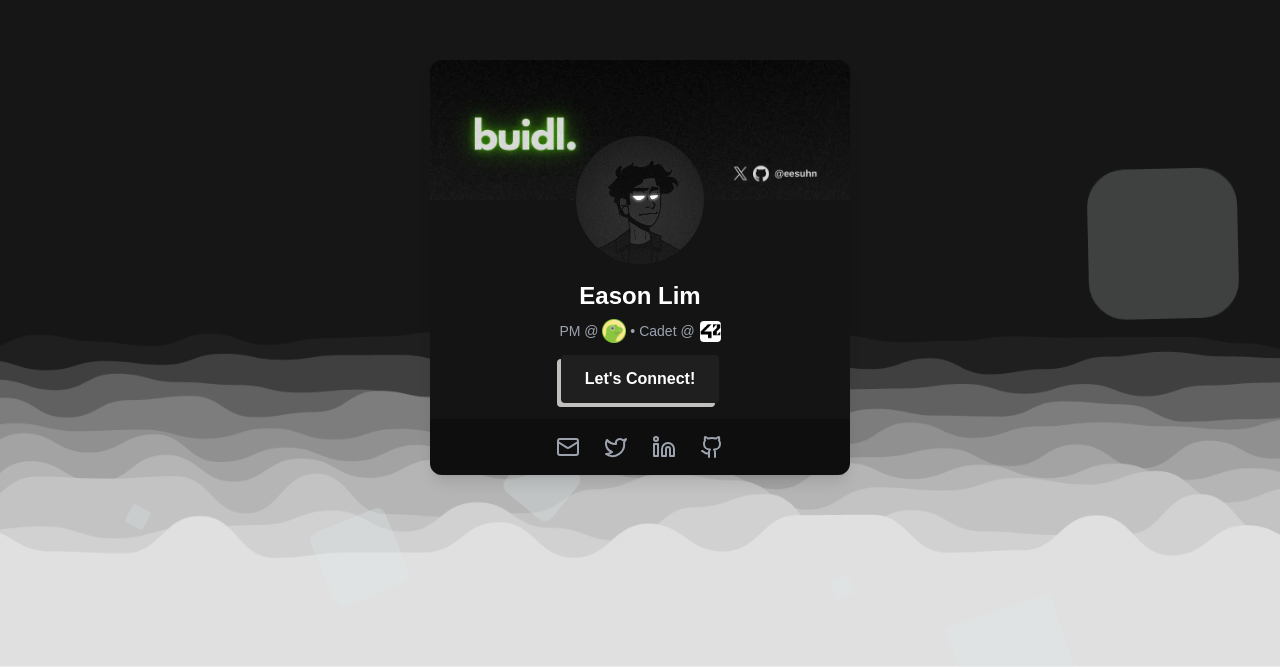
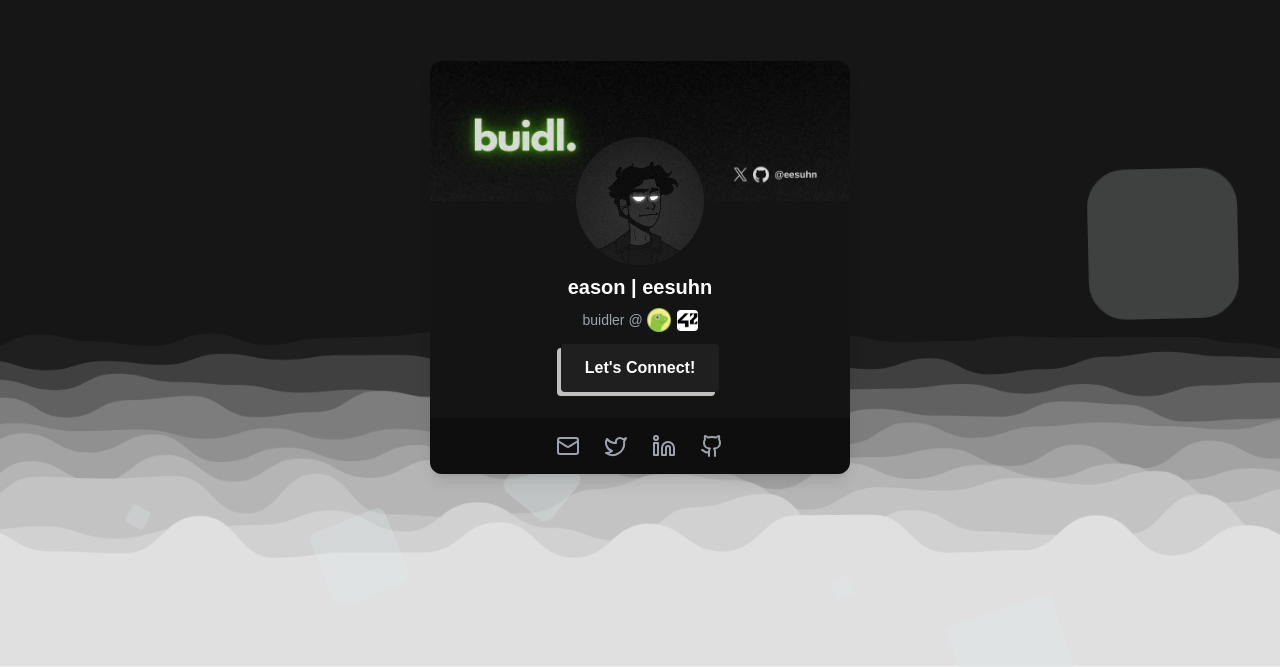
Before and after one commit to eesuhn/eesuhn, a Next.js app in the folder next-profile/: page / in a window 1280 px wide. Shown: the part 133-800 px from the top of the page. Built offline with nearby package versions, Linux system fonts and the light colour scheme.

Commit message:
Fixed margin

```diff
--- a/next-profile/src/components/ProfileCard.tsx
+++ b/next-profile/src/components/ProfileCard.tsx
@@ -59,10 +59,10 @@ const ProfileCard = () => {
               />
             </div>
           </div>
-          <div className="mt-16 px-6 py-4 text-center">
-            <h2 className="mb-0 text-2xl font-bold text-white">Eason Lim</h2>
+          <div className="mt-14 px-6 py-4 text-center">
+            <h2 className="mb-0 text-xl font-bold text-white">eason | eesuhn</h2>
             <span className="text-sm text-gray-400">
-              PM @{' '}
+              buidler @ {' '}{' '}
               <a
                 href="https://www.coingecko.com/"
                 target="_blank"
@@ -77,13 +77,11 @@ const ProfileCard = () => {
                   className="align-cg-logo inline-block rounded-sm"
                 />
               </a>
-              {' • '}
-              Cadet @{' '}
               <a
                 href="https://www.42network.org/"
                 target="_blank"
                 rel="noopener noreferrer"
-                className="ml-[1px] inline-flex items-center"
+                className="ml-[6px] inline-flex items-center"
               >
                 <Image
                   src={`${basePath}/42.webp`}
@@ -99,7 +97,7 @@ const ProfileCard = () => {
                 href="https://t.me/eesuhn"
                 target="_blank"
                 rel="noopener noreferrer"
-                className="inline-flex cursor-pointer items-center rounded bg-[#1F1F1F] px-6 py-3 font-semibold text-white transition [box-shadow:rgb(194,_192,188)-4px_4px] hover:scale-105 hover:[box-shadow:rgb(194,_192,_188)0px_0px] focus:scale-105 focus:outline-none focus:[box-shadow:rgb(194,_192,_188)0px_0px]"
+                className="mb-[10px] inline-flex cursor-pointer items-center rounded bg-[#1F1F1F] px-6 py-3 font-semibold text-white transition [box-shadow:rgb(194,_192,188)-4px_4px] hover:scale-105 hover:[box-shadow:rgb(194,_192,_188)0px_0px] focus:scale-105 focus:outline-none focus:[box-shadow:rgb(194,_192,_188)0px_0px]"
               >
                 Let&apos;s Connect!
               </a>
```
